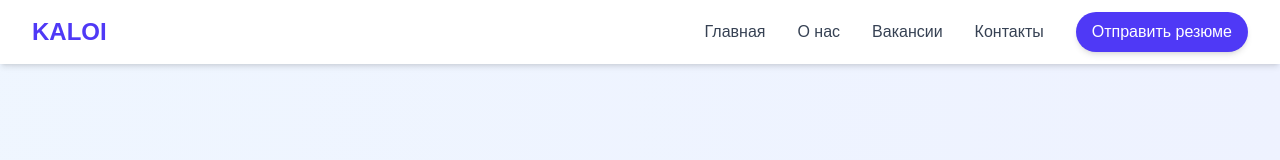
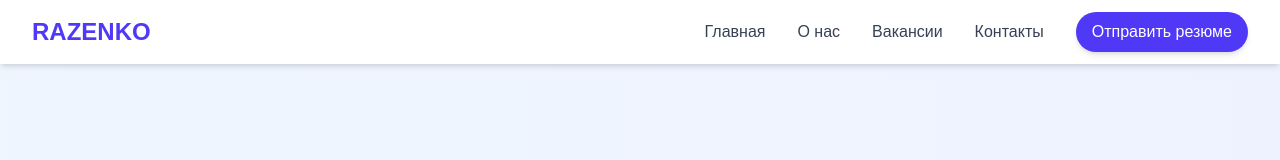
Before and after one commit to anarhiya716/kaloi, a Next.js app: page / in a window 1280 px wide. Shown: the top 160 px of the page. Built offline with nearby package versions, Linux system fonts and the light colour scheme.

Commit message:
Update navbar.tsx

```diff
--- a/src/components/navbar.tsx
+++ b/src/components/navbar.tsx
@@ -17,7 +17,7 @@ const Navbar = () => {
         <div className="flex justify-between h-16">
           <div className="flex items-center">
             <Link href="/" className="flex-shrink-0 flex items-center">
-              <span className="text-2xl font-bold text-indigo-600">KALOI</span>
+              <span className="text-2xl font-bold text-indigo-600">RAZENKO</span>
             </Link>
           </div>
 
```
